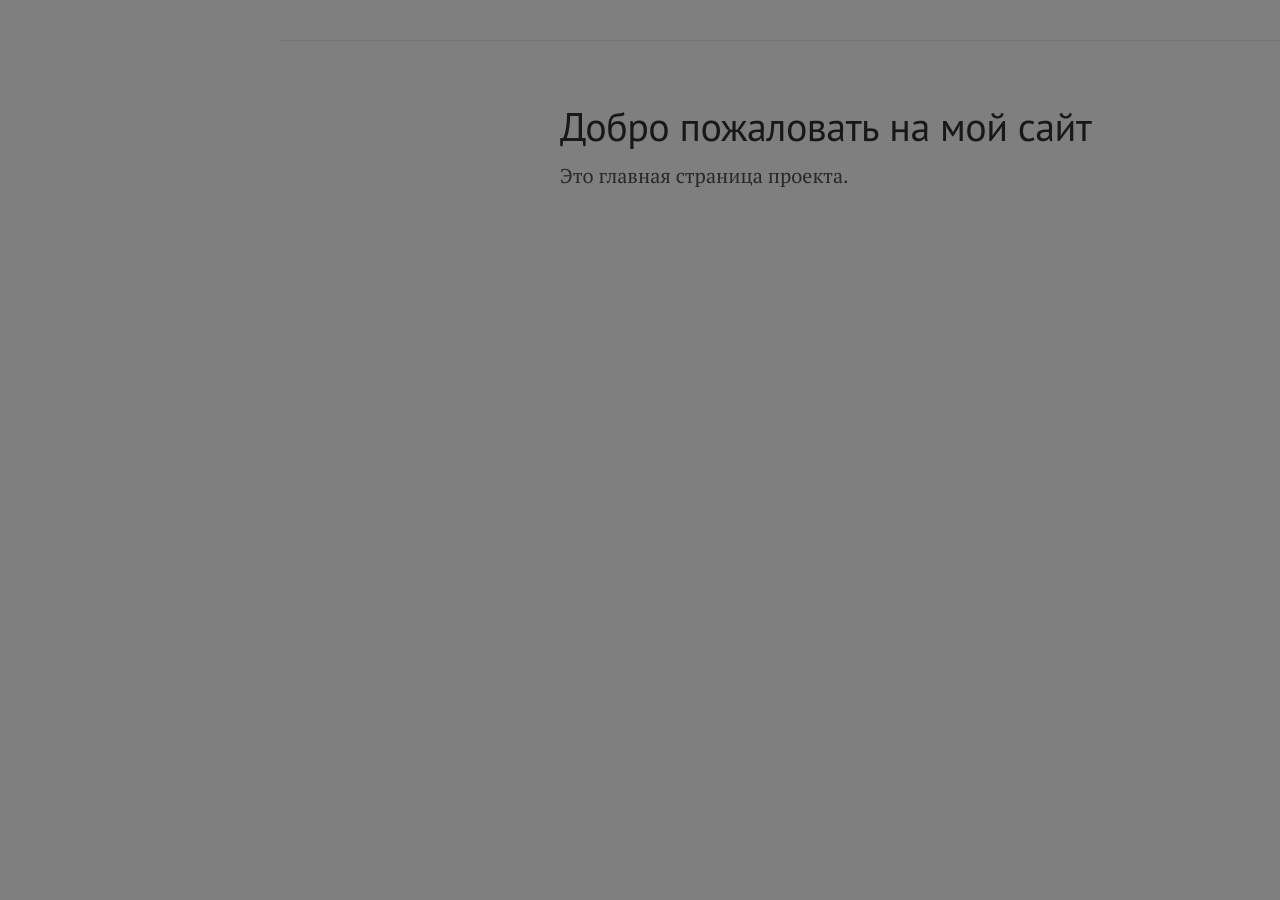
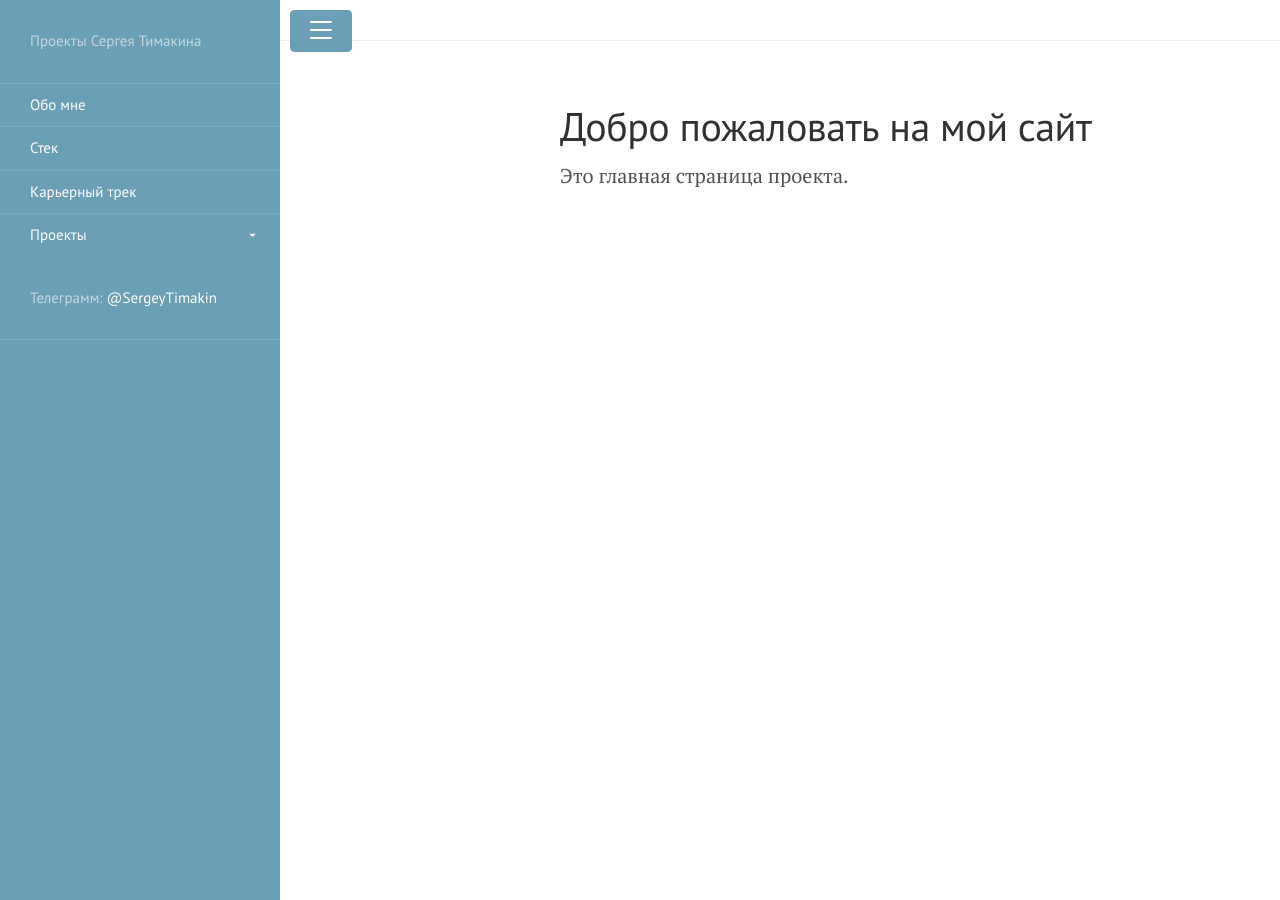
Before and after one commit to Mikrobic/lanyon, a Jekyll site: the page built from pages/index.md, in a window 1280 px wide. Built offline with Jekyll 4.4.1, drawn with Linux system fonts in a browser that asks for light colours.

Commit message:
Форматирование файлов

```diff
--- a/_includes/sidebar.html
+++ b/_includes/sidebar.html
@@ -8,94 +8,39 @@
   <link rel="stylesheet" href="{{ '/public/css/lanyon.css' | absolute_url }}">
   <link rel="stylesheet" href="{{ '/public/css/syntax.css' | absolute_url }}">
   <style>
-    /* Стили для сайдбара и анимаций */
+    /* Дополнительные стили для анимации */
     .sidebar {
-      position: fixed;
-      left: 0;
-      top: 0;
-      bottom: 0;
-      width: 18rem;
-      overflow-y: auto;
+      transition: transform 0.3s ease;
       transform: translateX(-100%);
-      transition: transform 0.3s ease;
-      z-index: 10;
-      background-color: #f5f5f5;
     }
-
     .sidebar-checkbox:checked ~ .sidebar {
       transform: translateX(0);
     }
-
-    .sidebar-toggle {
-      position: fixed;
-      top: 0.5rem;
-      left: 0.5rem;
-      width: 2rem;
-      height: 2rem;
-      padding: 0.5rem;
-      cursor: pointer;
-      z-index: 20;
-    }
-
-    .sidebar-toggle:before {
-      content: '';
-      display: block;
-      width: 100%;
-      height: 0.25rem;
-      background: #505050;
-      box-shadow: 0 0.5rem 0 0 #505050, 0 1rem 0 0 #505050;
-    }
-
     .sidebar-nav-group .sidebar-submenu {
       max-height: 0;
       overflow: hidden;
       transition: max-height 0.3s ease;
     }
-
     .sidebar-nav-group.active .sidebar-submenu {
       max-height: 500px;
     }
-
     .toggle-icon {
       transition: transform 0.3s ease;
     }
-
     .sidebar-nav-group.active .toggle-icon {
       transform: rotate(180deg);
     }
-
-    @media (min-width: 48em) {
-      .sidebar {
-        transform: translateX(0) !important;
-      }
-      .sidebar-toggle {
-        display: none;
-      }
-    }
-
-    /* Затемнение фона при открытом сайдбаре */
-    .sidebar-overlay {
+    .sidebar-toggle {
       position: fixed;
-      top: 0;
-      left: 0;
-      right: 0;
-      bottom: 0;
-      background: rgba(0,0,0,0.5);
-      z-index: 9;
-      display: none;
-    }
-
-    .sidebar-checkbox:checked ~ .sidebar-overlay {
-      display: block;
+      top: 0.5rem;
+      left: 0.5rem;
+      z-index: 100;
     }
   </style>
 </head>
 
 <body class="theme-base-0d">
   <input type="checkbox" class="sidebar-checkbox" id="sidebar-checkbox">
-
-  <!-- Затемнение фона -->
-  <div class="sidebar-overlay"></div>
 
   <div class="sidebar" id="sidebar">
     <div class="sidebar-item">
```
Also changed, not shown: other parts of _includes/sidebar.html (+28 -33 lines).
